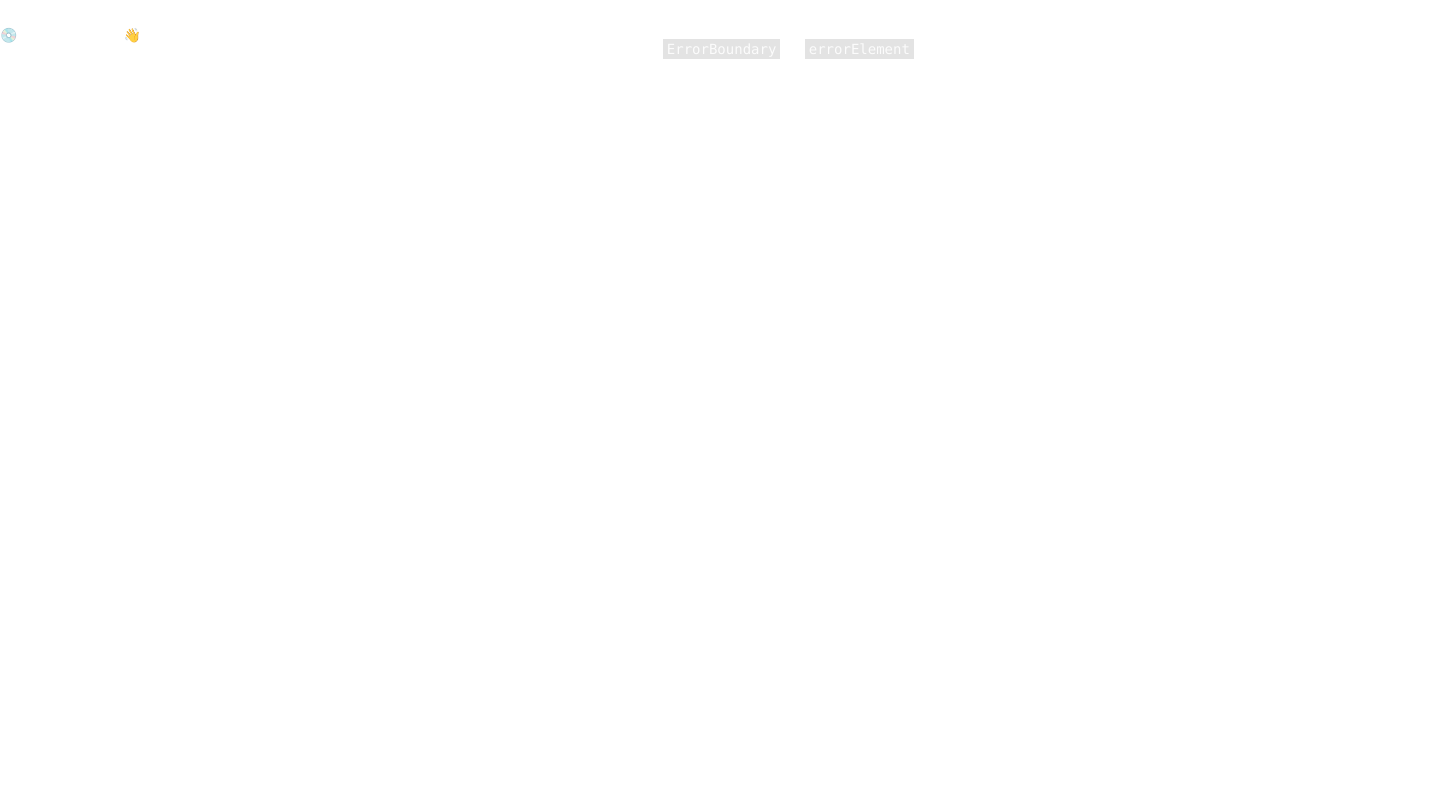
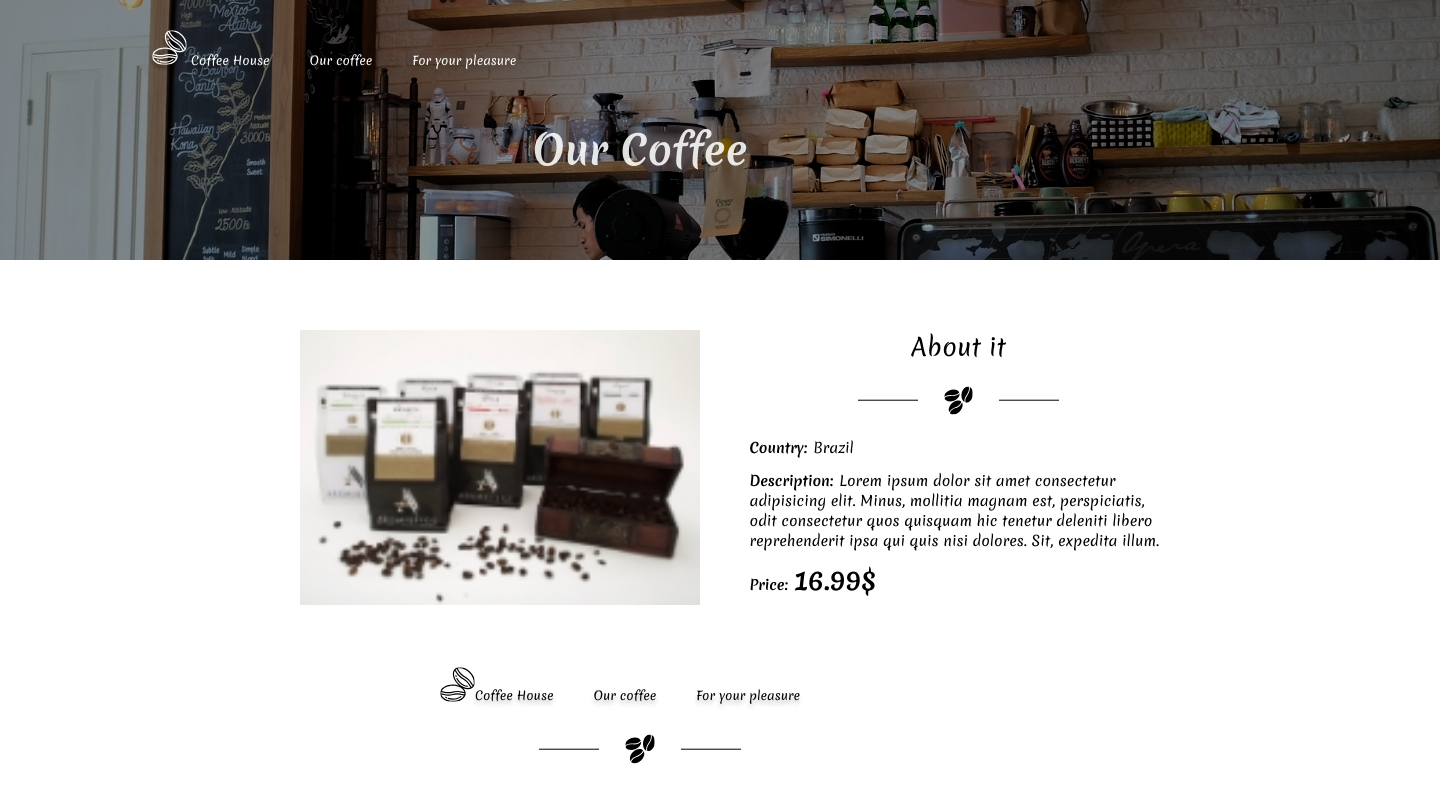
Before and after one commit to MEDOYED/coffee-shop, a React (Vite) app: page /product in a window 1280 px wide. Before the commit this address had no page. Shown: the whole page, 1440 px wide, since content can reach past the window. Built offline with nearby package versions, Linux system fonts and the light colour scheme.

Commit message:
new page --> product

```diff
--- a/src/components/app/app.jsx
+++ b/src/components/app/app.jsx
@@ -1,6 +1,6 @@
 import { Component } from "react";
 
-import Header from "../widgets/nav-menu/nav-menu";
+import NavMenu from "../widgets/nav-menu/nav-menu";
 import { Outlet } from "react-router-dom";
 
 import "./app.scss";
@@ -9,7 +9,7 @@ class App extends Component {
   render() {
     return (
       <>
-        <Header theme={"white"} />
+        <NavMenu theme={"white"} />
         <Outlet />
       </>
     );
--- a/src/components/pages/our-coffee/our-coffee.jsx
+++ b/src/components/pages/our-coffee/our-coffee.jsx
@@ -20,36 +20,42 @@ class OurCoffee extends Component {
     this.state = {
       aobData: [
         {
+          id: 1,
           src: solimo,
           description: "Solimo Coffee Beans 1 kg",
           country: "Brazil",
           price: "6.99$",
         },
         {
+          id: 2,
           src: presto,
           description: "Presto Coffee Beans 2 kg",
           country: "Kenya",
           price: "9.99$",
         },
         {
+          id: 3,
           src: aromisto,
           description: "AROMISTICO Coffee 1 kg",
           country: "Columbia",
           price: "6.99$",
         },
         {
+          id: 4,
           src: aromisto,
           description: "AROMISTICO Coffee 1 kg",
           country: "Brazil",
           price: "11.99$",
         },
         {
+          id: 5,
           src: solimo,
           description: "Solimo Coffee Beans 1 kg",
           country: "Kenya",
           price: "10.99$",
         },
         {
+          id: 6,
           src: presto,
           description: "Presto Coffee Beans 2 kg",
           country: "Columbia",
--- /dev/null
+++ b/src/components/pages/product-info/product-info.jsx
@@ -0,0 +1,29 @@
+import { Component } from "react";
+
+import OurCoffeHeader from "../../widgets/our-coffee-header/our-coffee-header";
+import ProductAboutIt from "../../widgets/product-about-it/product-about-it";
+import BlackBeen from "../../widgets/black-been/black-been";
+import NavMenu from "../../widgets/nav-menu/nav-menu";
+
+import "./product-info.scss";
+
+class ProductInfo extends Component {
+  render() {
+    return (
+      <div>
+        <header className="our-coffee-header">
+          <OurCoffeHeader />
+        </header>
+        <section className="product-about-it">
+          <ProductAboutIt />
+        </section>
+        <nav className="product-nav-menu">
+          <NavMenu />
+        </nav>
+        <BlackBeen />
+      </div>
+    );
+  }
+}
+
+export default ProductInfo;
--- /dev/null
+++ b/src/components/pages/product-info/product-info.scss
@@ -0,0 +1,7 @@
+.product-about-it {
+  margin: 70px 0 60px;
+}
+
+.product-nav-menu {
+  margin-bottom: 30px;
+}
--- a/src/components/widgets/nav-menu/nav-menu.jsx
+++ b/src/components/widgets/nav-menu/nav-menu.jsx
@@ -6,7 +6,7 @@ import logoBlack from "../../../assets/img/home/home-footer.svg";
 
 import "./nav-menu.scss";
 
-class Header extends Component {
+class NavMenu extends Component {
   render() {
     const { theme } = this.props;
     const logo = theme === "white" ? logoWhite : logoBlack;
@@ -44,4 +44,4 @@ class Header extends Component {
   }
 }
 
-export default Header;
+export default NavMenu;
--- /dev/null
+++ b/src/components/widgets/product-about-it/product-about-it.jsx
@@ -0,0 +1,40 @@
+import { Component } from "react";
+
+import BlackBeen from "../black-been/black-been";
+
+import img from "../../../assets/img/our-coffee/our-coffee-product.jpeg";
+
+import "./product-about-it.scss";
+
+class ProductAboutIt extends Component {
+  render() {
+    return (
+      <div className="container product-about-it">
+        <img className="product-about-it__img" src={img} alt="" />
+        <div className="product-about-it__content">
+          <h2 className="product-about-it__title">About it</h2>
+          <BlackBeen />
+          <div className="product-about-it__country">
+            <span className="product-about-it__country--bold">Country:</span>
+            Brazil
+          </div>
+          <p className="product-about-it__description">
+            <span className="product-about-it__description--bold">
+              Description:
+            </span>
+            Lorem ipsum dolor sit amet consectetur adipisicing elit. Minus,
+            mollitia magnam est, perspiciatis, odit consectetur quos quisquam
+            hic tenetur deleniti libero reprehenderit ipsa qui quis nisi
+            dolores. Sit, expedita illum.
+          </p>
+          <div className="product-about-it__price">
+            Price:
+            <span className="product-about-it__price--second-word">16.99$</span>
+          </div>
+        </div>
+      </div>
+    );
+  }
+}
+
+export default ProductAboutIt;
--- /dev/null
+++ b/src/components/widgets/product-about-it/product-about-it.scss
@@ -0,0 +1,46 @@
+.product-about-it {
+  margin: 70px 0 60px;
+  color: #000;
+  display: flex;
+
+  &__img {
+    width: 400px;
+    margin-left: 187px;
+    margin-right: 50px;
+  }
+  &__content {
+    width: 418px;
+  }
+  &__title {
+    text-align: center;
+    font-size: 24px;
+    line-height: 35px;
+    margin-bottom: 21px;
+  }
+  &__country {
+    margin-top: 26px;
+    margin-bottom: 16px;
+
+    &--bold {
+      margin-right: 6px;
+      font-weight: 700;
+    }
+  }
+
+  &__description {
+    line-height: 20px;
+    margin-bottom: 16px;
+  }
+  &__description--bold {
+    font-weight: 700;
+    margin-right: 6px;
+  }
+  &__price {
+    font-weight: 700;
+
+    &--second-word {
+      margin-left: 6px;
+      font-size: 26px;
+    }
+  }
+}
--- a/src/components/widgets/product-card/product-card.jsx
+++ b/src/components/widgets/product-card/product-card.jsx
@@ -1,4 +1,5 @@
 import { Component } from "react";
+import { Link } from "react-router-dom";
 
 import "./product-card.scss";
 
@@ -12,10 +13,12 @@ class ProductCard extends Component {
     ) : null;
     return (
       <li className={`home-card  ${shadowClass}`}>
-        <img className="home-card__img" src={src} alt="Coffee" />
-        <p className="home-card__description">{description}</p>
-        {countryParagraph}
-        <p className="home-card__price">{price}</p>
+        <Link className="home-card" to={"/product"}>
+          <img className="home-card__img" src={src} alt="Coffee" />
+          <p className="home-card__description">{description}</p>
+          {countryParagraph}
+          <p className="home-card__price">{price}</p>
+        </Link>
       </li>
     );
   }
--- a/src/index.jsx
+++ b/src/index.jsx
@@ -6,6 +6,7 @@ import App from "./components/app/app";
 import CoffeeHouse from "./components/pages/coffee-house/coffee-house";
 import ForYourPleasure from "./components/pages/for-your-pleasure/for-your-pleasure";
 import OurCoffee from "./components/pages/our-coffee/our-coffee";
+import ProductInfo from "./components/pages/product-info/product-info";
 
 import "./index.scss";
 
@@ -17,6 +18,7 @@ const router = createBrowserRouter([
       { path: "/", element: <CoffeeHouse /> },
       { path: "/for", element: <ForYourPleasure /> },
       { path: "/our", element: <OurCoffee /> },
+      { path: "/product", element: <ProductInfo /> },
     ],
   },
 ]);
```
